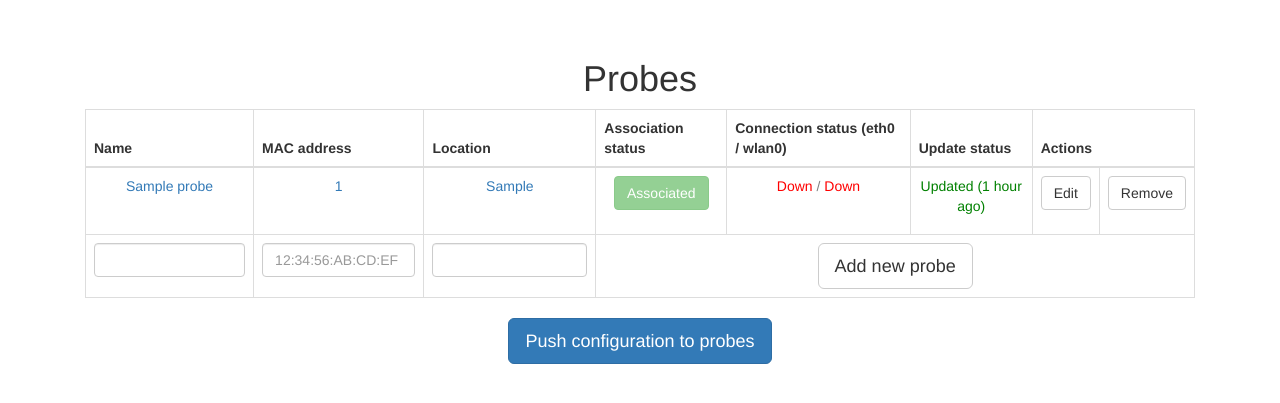
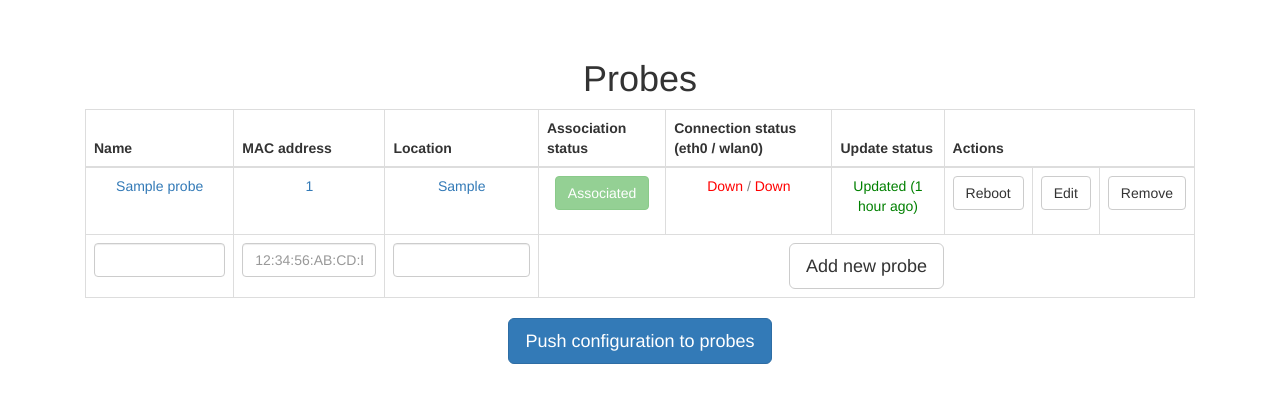
Before and after one commit to Uninett/probe-website, a Flask app: page /probes in a window 1280 px wide. Shown: the part 51-454 px from the top of the page. Run offline with Flask 2, Linux system fonts and the light colour scheme; a user stored in the database is signed in; data comes from the database, SQL or seed files in the repository; tables that the repository leaves empty hold one stand-in row (values such as "Sample post"); some libraries are stand-ins or nearby versions.

Commit message:
Add reboot button for probes

```diff
--- a/probe_website/templates/probes.html
+++ b/probe_website/templates/probes.html
@@ -25,7 +25,7 @@
             <th>Connection status (eth0 / wlan0)</th>
             <th>Update status</th>
             {% endif %}
-            <th colspan="2">Actions</th>
+            <th colspan="3">Actions</th>
           </tr>
         </thead>
         <tbody>
@@ -78,6 +78,12 @@
             </td>
             {% endif %}
             <td>
+              <form method="POST">
+                <input type="hidden" name="probe_id" value="{{ probe.id }}"/>
+                <button type="submit" class="btn btn-default" name="action" value="reboot_probe">Reboot</button>
+              </form>
+            </td>
+            <td>
               <a href="{{ url_for('probe_setup', id=probe.id) }}">
                 <button type="button" class="btn btn-default" name="edit">Edit</button>
               </a>
@@ -85,7 +91,7 @@
             <td>
               <form method="POST">
                 <input type="hidden" name="probe_id" value="{{ probe.id }}"/>
-                <button type="submit" class="btn btn-default" name="action" value="remove_probe">Remove</button>
+                <button type="submit" class="btn btn-default" onclick="return confirm('Are you sure you want to remove this probe?');" name="action" value="remove_probe">Remove</button>
               </form>
             </td>
           </tr>
@@ -102,7 +108,7 @@
               <td>
                 <input type="text" class="form-control" name="probe_location" required>
               </td>
-              <td colspan="5">
+              <td colspan="6">
                 <button type="submit" class="btn btn-lg btn-default" name="action" value="new_probe">Add new probe</button>
               </td>
             </form>
--- a/probe_website/util.py
+++ b/probe_website/util.py
@@ -156,6 +156,21 @@ def get_interface_connection_status(port):
     return None
 
 
+def reboot_probe(port):
+    """Reboot the probe connected to <port> over SSH"""
+    command = ['ssh',
+               '-p', str(port),
+               '-o', 'UserKnownHostsFile={}/known_hosts'.format(settings.ANSIBLE_PATH),
+               'root@localhost',
+               'reboot']
+    try:
+        subprocess.call(command, timeout=20)
+    except (subprocess.CalledProcessError, subprocess.TimeoutExpired):
+        return False
+
+    return True
+
+
 def strip_id(data):
     """Remove all 'id' dictionary keys in 'data'.
 
--- a/probe_website/views.py
+++ b/probe_website/views.py
@@ -150,6 +150,7 @@ def probes():
     More specifically, the following can be done via POST:
         - Add a new probe
         - Remove a probe
+        - Reboot a probe
         - Renew a probe's association period (if not already associated)
         - Push configurations to probes (i.e. run Ansible)
     """
@@ -158,6 +159,13 @@ def probes():
         action = request.form.get('action', '')
         if action == 'new_probe':
             form_parsers.new_probe(current_user.username)
+        elif action == 'reboot_probe':
+            probe_id = request.form.get('probe_id', '')
+            probe = database.get_probe(probe_id)
+            if probe is not None and probe.user.username == current_user.username and probe.associated:
+                success = util.reboot_probe(probe.port)
+                if not success:
+                    flash('Unable to reboot probe (possibly no connection)')
         elif action == 'remove_probe':
             probe_id = request.form.get('probe_id', '')
             success = database.remove_probe(current_user.username, probe_id)
```
